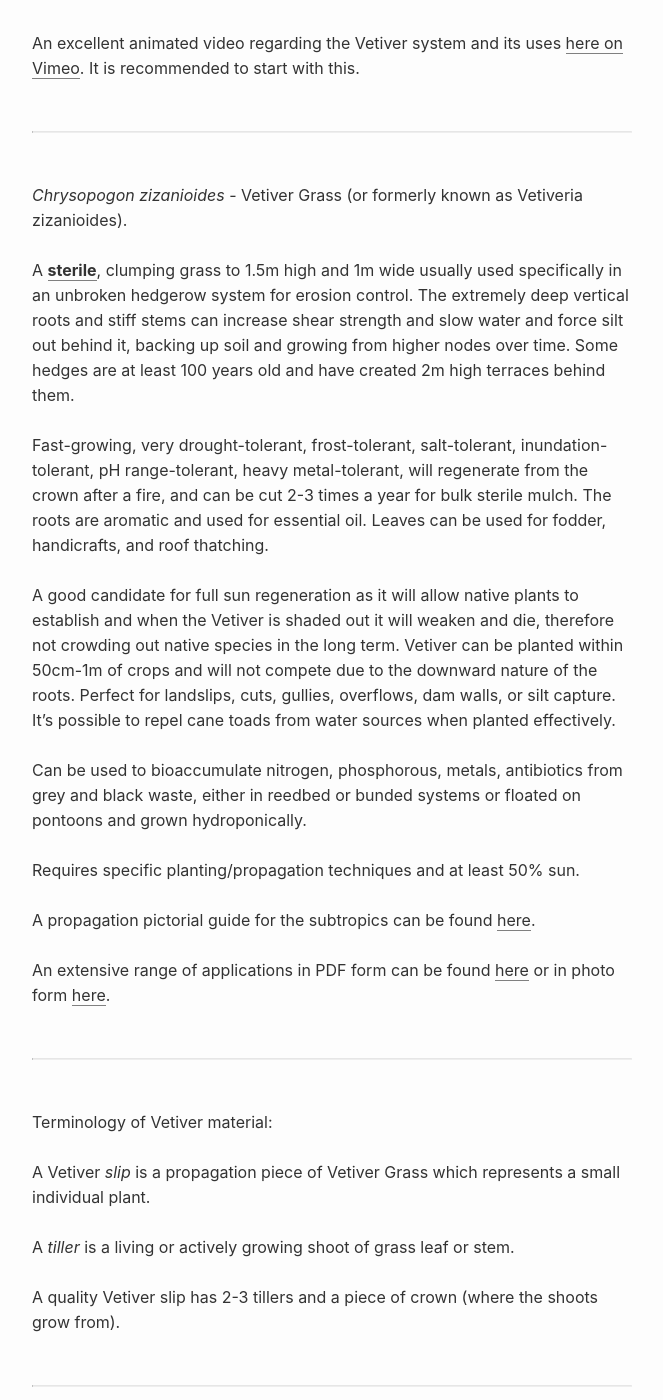
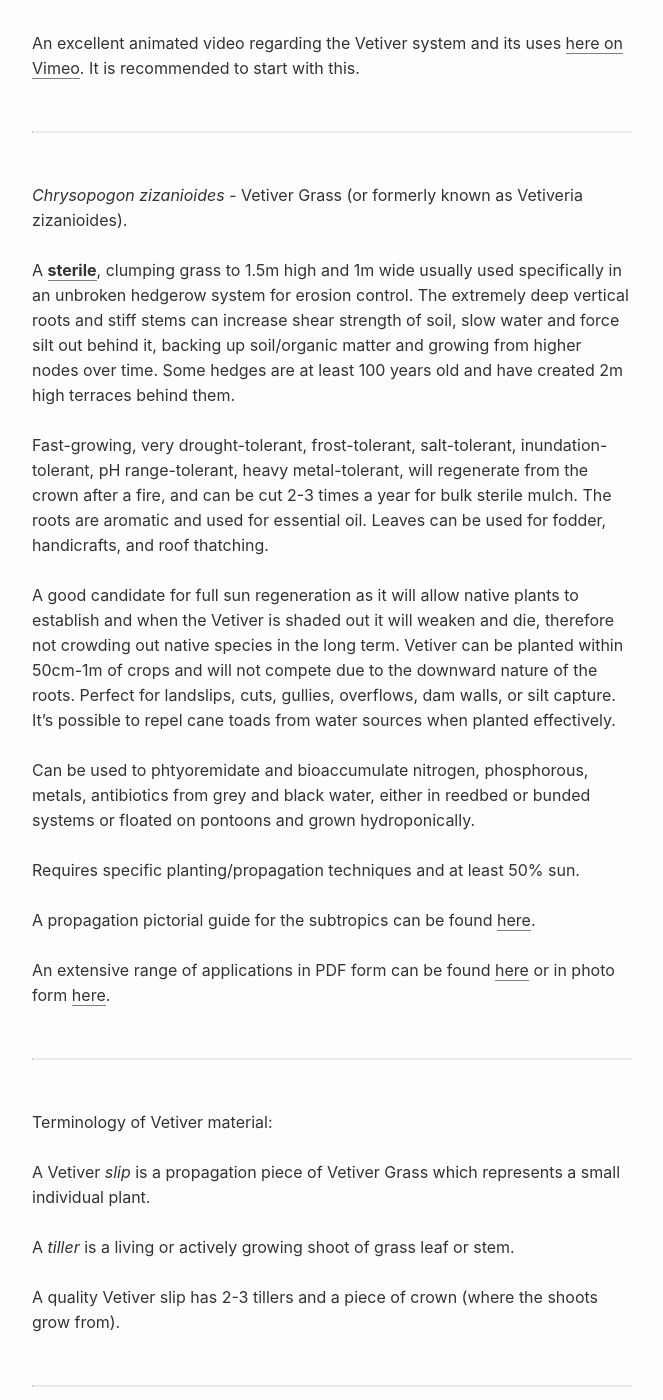
Before and after one commit to Tr33mo/tr33motest.github.io, a Jekyll site: the page built from why.md, in a window 1280 px wide and 1400 px high, scrolled down 585 px. Shown: the whole window, without its empty margins (308-971 px from the left). Built offline with Jekyll 4.4.1, drawn with Linux system fonts in a browser that asks for light colours.

Commit message:
Update why.md

```diff
--- a/why.md
+++ b/why.md
@@ -15,13 +15,13 @@ ___
 
 *Chrysopogon zizanioides* - Vetiver Grass (or formerly known as Vetiveria zizanioides).
 
-A [**sterile**](http://www.vetiver.org/AUS_weediness.pdf), clumping grass to 1.5m high and 1m wide usually used specifically in an unbroken hedgerow system for erosion control. The extremely deep vertical roots and stiff stems can increase shear strength and slow water and force silt out behind it, backing up soil and growing from higher nodes over time. Some hedges are at least 100 years old and have created 2m high terraces behind them.
+A [**sterile**](http://www.vetiver.org/AUS_weediness.pdf), clumping grass to 1.5m high and 1m wide usually used specifically in an unbroken hedgerow system for erosion control. The extremely deep vertical roots and stiff stems can increase shear strength of soil, slow water and force silt out behind it, backing up soil/organic matter and growing from higher nodes over time. Some hedges are at least 100 years old and have created 2m high terraces behind them.
 
 Fast-growing, very drought-tolerant, frost-tolerant, salt-tolerant, inundation-tolerant, pH range-tolerant, heavy metal-tolerant, will regenerate from the crown after a fire, and can be cut 2-3 times a year for bulk sterile mulch. The roots are aromatic and used for essential oil. Leaves can be used for fodder, handicrafts, and roof thatching.
 
 A good candidate for full sun regeneration as it will allow native plants to establish and when the Vetiver is shaded out it will weaken and die, therefore not crowding out native species in the long term. Vetiver can be planted within 50cm-1m of crops and will not compete due to the downward nature of the roots. Perfect for landslips, cuts, gullies, overflows, dam walls, or silt capture. It's possible to repel cane toads from water sources when planted effectively.
 
-Can be used to  bioaccumulate nitrogen, phosphorous, metals, antibiotics from grey and black waste, either in reedbed or bunded systems or floated on pontoons and grown hydroponically.
+Can be used to phtyoremidate and bioaccumulate nitrogen, phosphorous, metals, antibiotics from grey and black water, either in reedbed or bunded systems or floated on pontoons and grown hydroponically.
 
 Requires specific planting/propagation techniques and at least 50% sun.
 
```
